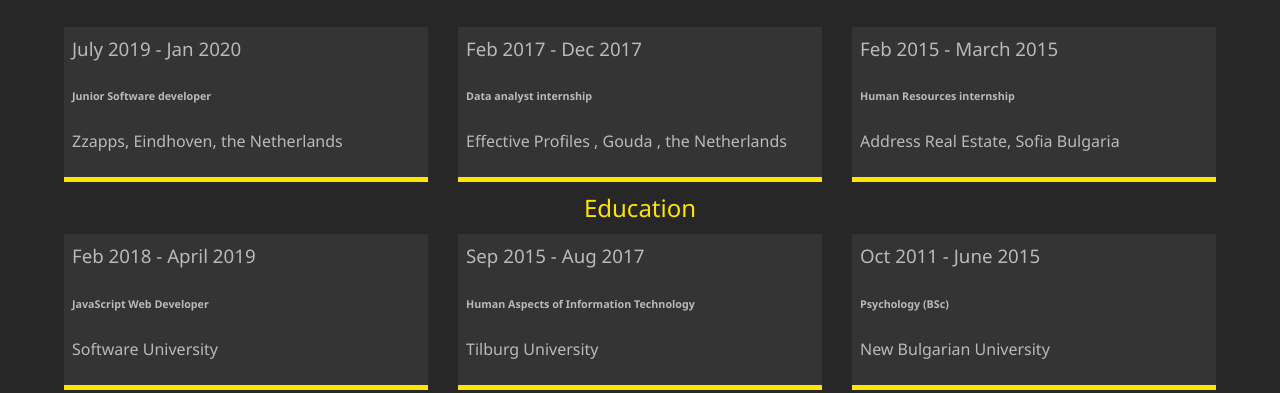
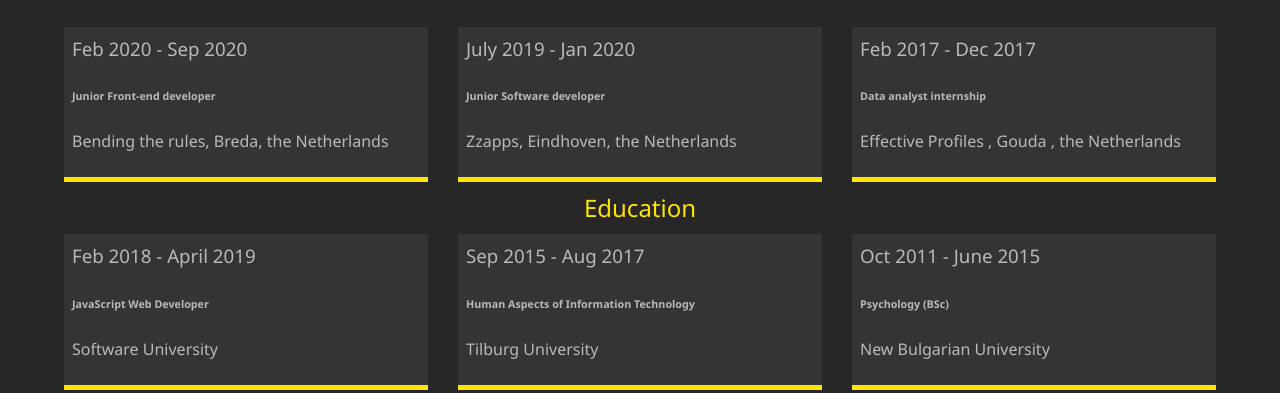
Before and after one commit to Dpessheva/responsive-portfolio, a website: page dist/about.html in a window 1280 px wide. Shown: the part 487-880 px from the top of the page. Drawn offline with Linux system fonts and the light colour scheme.

Commit message:
update about me

```diff
--- a/dist/about.html
+++ b/dist/about.html
@@ -50,19 +50,19 @@
             <p> I am an ambitious, self-motivated team player with excellent communication skills and a passion for web development, technologies, and Big Data.</p>
         </div>
         <div class="job job-1">
+            <h3>Feb 2020 - Sep 2020</h3>
+            <h6>Junior Front-end developer</h6>
+            <p>Bending the rules, Breda, the Netherlands</p>
+        </div>
+        <div class="job job-2">
             <h3>July 2019 - Jan 2020</h3>
             <h6>Junior Software developer</h6>
             <p>Zzapps, Eindhoven, the Netherlands</p>
         </div>
-        <div class="job job-2">
+        <div class="job job-3">
             <h3>Feb 2017 - Dec 2017</h3>
             <h6>Data analyst internship</h6>
             <p>Effective Profiles , Gouda , the Netherlands</p>
-        </div>
-        <div class="job job-3">
-            <h3>Feb 2015 - March 2015</h3>
-            <h6>Human Resources internship</h6>
-            <p>Address Real Estate, Sofia Bulgaria</p>
         </div>
     </section>
     <h2><div class="title text-secondary">Education</div></h2>
```
